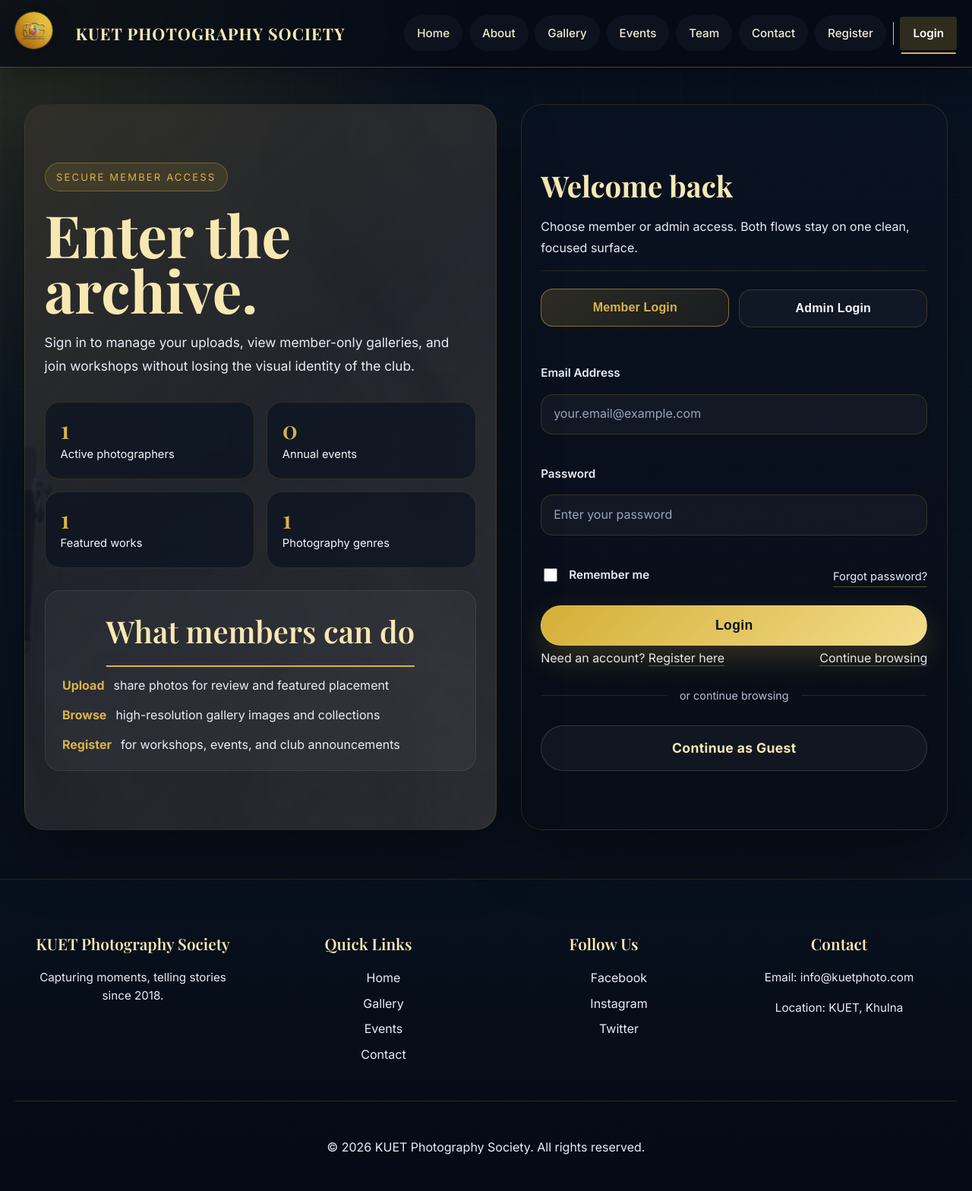
After one commit to satoufiq/Abdullah_2207050_KPS, a PHP site: page /KUET/login.php in a window 1280 px wide. The commit adds this page. Shown: the whole page at 76% size. Run offline with PHP 8.4, Linux system fonts and the light colour scheme; tables that the repository leaves empty hold one stand-in row (values such as "Sample post").

Commit message:
log in log out page created

```diff
--- /dev/null
+++ b/login.php
@@ -0,0 +1,230 @@
+<?php
+/**
+ * KUET Photography Society - Login Page
+ */
+require_once 'config.php';
+
+$login_error = '';
+
+if ($_SERVER['REQUEST_METHOD'] === 'POST') {
+    // Verify CSRF token
+    if (!verify_csrf_token($_POST['csrf_token'] ?? '')) {
+        $login_error = 'Security token verification failed';
+    } else {
+        $login_type = $_POST['login_type'] ?? 'member';
+        $email = sanitize_input($_POST['email'] ?? '');
+        $password = $_POST['password'] ?? '';
+
+        if (empty($email) || empty($password)) {
+            $login_error = 'Email and password are required';
+        } elseif ($login_type === 'admin') {
+            // Admin login with hardcoded credentials (in production, use database)
+            $admin_email = 'admin@kuetphoto.com';
+            $admin_password = 'admin123'; // Should be hashed in production
+
+            if ($email === $admin_email && $password === $admin_password) {
+                $_SESSION['user_id'] = 'admin';
+                $_SESSION['user_role'] = 'admin';
+                $_SESSION['user_email'] = $email;
+                header('Location: control.php');
+                exit;
+            } else {
+                $login_error = 'Invalid admin credentials';
+            }
+        } else {
+            // Member login
+            if (!filter_var($email, FILTER_VALIDATE_EMAIL)) {
+                $login_error = 'Invalid email address';
+            } else {
+                // Check credentials against database
+                $stmt = $conn->prepare("SELECT id, name, email, password, role FROM users WHERE email = ?");
+                if ($stmt) {
+                    $stmt->bind_param('s', $email);
+                    $stmt->execute();
+                    $result = $stmt->get_result();
+
+                    if ($result->num_rows === 1) {
+                        $user = $result->fetch_assoc();
+                        // Verify password
+                        if (password_verify($password, $user['password'])) {
+                            $_SESSION['user_id'] = $user['id'];
+                            $_SESSION['user_name'] = $user['name'];
+                            $_SESSION['user_email'] = $user['email'];
+                            $_SESSION['user_role'] = $user['role'];
+                            header('Location: home.php');
+                            exit;
+                        } else {
+                            $login_error = 'Invalid email or password';
+                        }
+                    } else {
+                        $login_error = 'Invalid email or password';
+                    }
+                    $stmt->close();
+                } else {
+                    $login_error = 'Database error. Please try again.';
+                }
+            }
+        }
+    }
+}
+
+$page_title = 'Login';
+$body_class = 'luxury-site auth-page';
+include 'header.php';
+include 'navbar.php';
+?>
+
+<main class="auth-shell">
+    <section class="auth-hero reveal-target">
+        <div>
+            <span class="auth-kicker">Secure member access</span>
+            <h1>Enter the archive.</h1>
+            <p class="auth-hero-copy">Sign in to manage your uploads, view member-only galleries, and join workshops without losing the visual identity of the club.</p>
+
+            <?php
+            // Dynamic auth stats
+            $active_photographers = 0;
+            $annual_events = 0;
+            $major_awards = 0;
+            $genres = 0;
+
+            if (isset($conn) && $conn instanceof mysqli) {
+                $active_photographers = (int)($conn->query("SELECT COUNT(*) AS cnt FROM users WHERE role = 'member'")->fetch_assoc()['cnt'] ?? 0);
+                $annual_events = (int)($conn->query("SELECT COUNT(*) AS cnt FROM events WHERE YEAR(date) = " . (int)CURRENT_YEAR)->fetch_assoc()['cnt'] ?? 0);
+                $major_awards = (int)($conn->query("SELECT COUNT(*) AS cnt FROM photos WHERE is_featured = 1")->fetch_assoc()['cnt'] ?? 0);
+                $genres = (int)($conn->query("SELECT COUNT(DISTINCT category) AS cnt FROM photos WHERE category IS NOT NULL AND category <> ''")->fetch_assoc()['cnt'] ?? 0);
+            }
+            ?>
+
+            <div class="auth-stat-grid">
+                <div class="auth-stat">
+                    <span class="auth-stat-value"><?php echo $active_photographers > 999 ? number_format($active_photographers) . '+' : $active_photographers; ?></span>
+                    <span class="auth-stat-label">Active photographers</span>
+                </div>
+                <div class="auth-stat">
+                    <span class="auth-stat-value"><?php echo $annual_events; ?></span>
+                    <span class="auth-stat-label">Annual events</span>
+                </div>
+                <div class="auth-stat">
+                    <span class="auth-stat-value"><?php echo $major_awards; ?></span>
+                    <span class="auth-stat-label">Featured works</span>
+                </div>
+                <div class="auth-stat">
+                    <span class="auth-stat-value"><?php echo $genres; ?></span>
+                    <span class="auth-stat-label">Photography genres</span>
+                </div>
+            </div>
+        </div>
+
+        <div class="auth-note-panel">
+            <h2>What members can do</h2>
+            <ul class="auth-promo-list">
+                <li><strong>Upload</strong> share photos for review and featured placement</li>
+                <li><strong>Browse</strong> high-resolution gallery images and collections</li>
+                <li><strong>Register</strong> for workshops, events, and club announcements</li>
+            </ul>
+        </div>
+    </section>
+
+    <section class="auth-card">
+        <div class="auth-card-header">
+            <h1>Welcome back</h1>
+            <p>Choose member or admin access. Both flows stay on one clean, focused surface.</p>
+        </div>
+
+        <div class="auth-tabs">
+            <button class="auth-tab-btn login-tab-btn<?php echo (!isset($_POST['login_type']) || ($_POST['login_type'] ?? 'member') === 'member') ? ' active' : ''; ?>" data-tab="member-login">Member Login</button>
+            <button class="auth-tab-btn login-tab-btn<?php echo (($_POST['login_type'] ?? 'member') === 'admin') ? ' active' : ''; ?>" data-tab="admin-login">Admin Login</button>
+        </div>
+
+        <div class="auth-alert-stack" id="alert-message">
+            <?php if ($login_error): ?>
+                <div class="alert alert-error">
+                    <span class="alert-icon">✕</span>
+                    <span><?php echo htmlspecialchars($login_error); ?></span>
+                </div>
+            <?php endif; ?>
+        </div>
+
+        <div id="member-login" class="auth-form-panel login-tab-content<?php echo (!isset($_POST['login_type']) || ($_POST['login_type'] ?? 'member') === 'member') ? ' active' : ''; ?>">
+            <form method="POST" class="auth-form login-form">
+                <input type="hidden" name="login_type" value="member">
+                <input type="hidden" name="csrf_token" value="<?php echo get_csrf_token(); ?>">
+
+                <div class="form-group">
+                    <label for="member-email">Email Address</label>
+                    <input type="email" id="member-email" name="email" placeholder="your.email@example.com" required>
+                </div>
+
+                <div class="form-group">
+                    <label for="member-password">Password</label>
+                    <input type="password" id="member-password" name="password" placeholder="Enter your password" required>
+                </div>
+
+                <div class="auth-meta-row">
+                    <label class="auth-check-row" for="remember-me">
+                        <input type="checkbox" id="remember-me" name="remember">
+                        <span>Remember me</span>
+                    </label>
+                    <a href="#" class="inline-link">Forgot password?</a>
+                </div>
+
+                <button type="submit" class="cta-button login-submit auth-submit">Login</button>
+            </form>
+
+            <div class="auth-footer-links">
+                <p>Need an account? <a href="register.php" class="inline-link">Register here</a></p>
+                <p><a href="home.php" class="inline-link">Continue browsing</a></p>
+            </div>
+        </div>
+
+        <div id="admin-login" class="auth-form-panel login-tab-content<?php echo (($_POST['login_type'] ?? 'member') === 'admin') ? ' active' : ''; ?>">
+            <form method="POST" class="auth-form login-form">
+                <input type="hidden" name="login_type" value="admin">
+                <input type="hidden" name="csrf_token" value="<?php echo get_csrf_token(); ?>">
+
+                <div class="auth-support-item" style="border-left: 4px solid var(--warning);">
+                    <h4>Admin access only</h4>
+                    <p>Use the control panel account for moderation, photo approvals, and club operations.</p>
+                </div>
+
+                <div class="form-group">
+                    <label for="admin-email">Admin Email</label>
+                    <input type="email" id="admin-email" name="email" placeholder="admin@kuetphoto.com" required>
+                </div>
+
+                <div class="form-group">
+                    <label for="admin-password">Admin Password</label>
+                    <input type="password" id="admin-password" name="password" placeholder="Enter admin password" required>
+                </div>
+
+                <button type="submit" class="cta-button login-submit auth-submit">Admin Login</button>
+            </form>
+        </div>
+
+        <div class="auth-divider"><span>or continue browsing</span></div>
+
+        <div class="login-guest">
+            <a href="home.php" class="cta-button cta-button-secondary auth-submit">Continue as Guest</a>
+        </div>
+    </section>
+</main>
+
+<script>
+    // Tab switching for login types
+    document.querySelectorAll('.login-tab-btn').forEach(btn => {
+        btn.addEventListener('click', function() {
+            const tabName = this.getAttribute('data-tab');
+
+            // Remove active class from all tabs and contents
+            document.querySelectorAll('.login-tab-btn').forEach(b => b.classList.remove('active'));
+            document.querySelectorAll('.login-tab-content').forEach(c => c.classList.remove('active'));
+
+            // Add active class to clicked tab and corresponding content
+            this.classList.add('active');
+            document.getElementById(tabName).classList.add('active');
+        });
+    });
+</script>
+
+<?php include 'footer.php'; ?>
```
Also changed, not shown: logout.php (added, +16 -0 lines), team.php (+98 -48 lines), images/submissions/2026-05/photo_1_1778617176.jpeg (added), images/submissions/2026-05/photo_1_1778843703.jpeg (added), images/submissions/2026-05/photo_1_1779212539.jpg (added).
